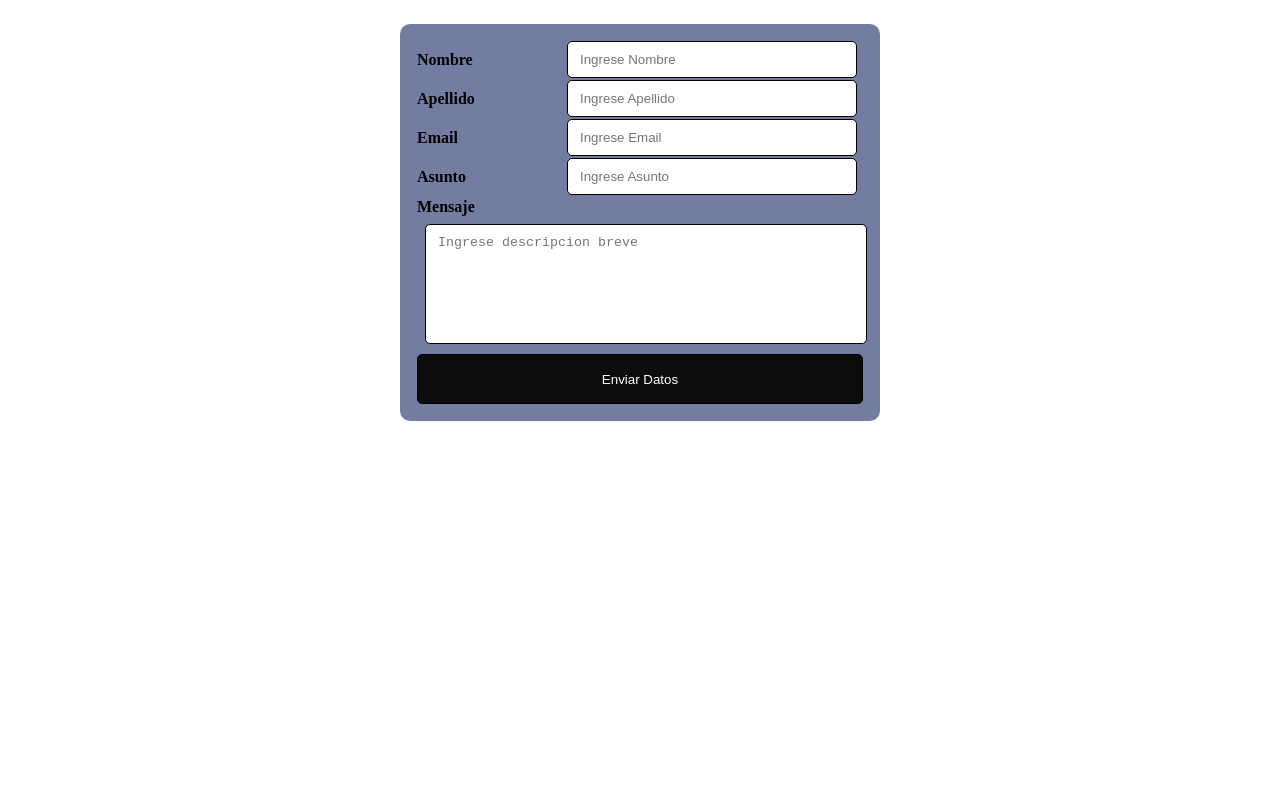
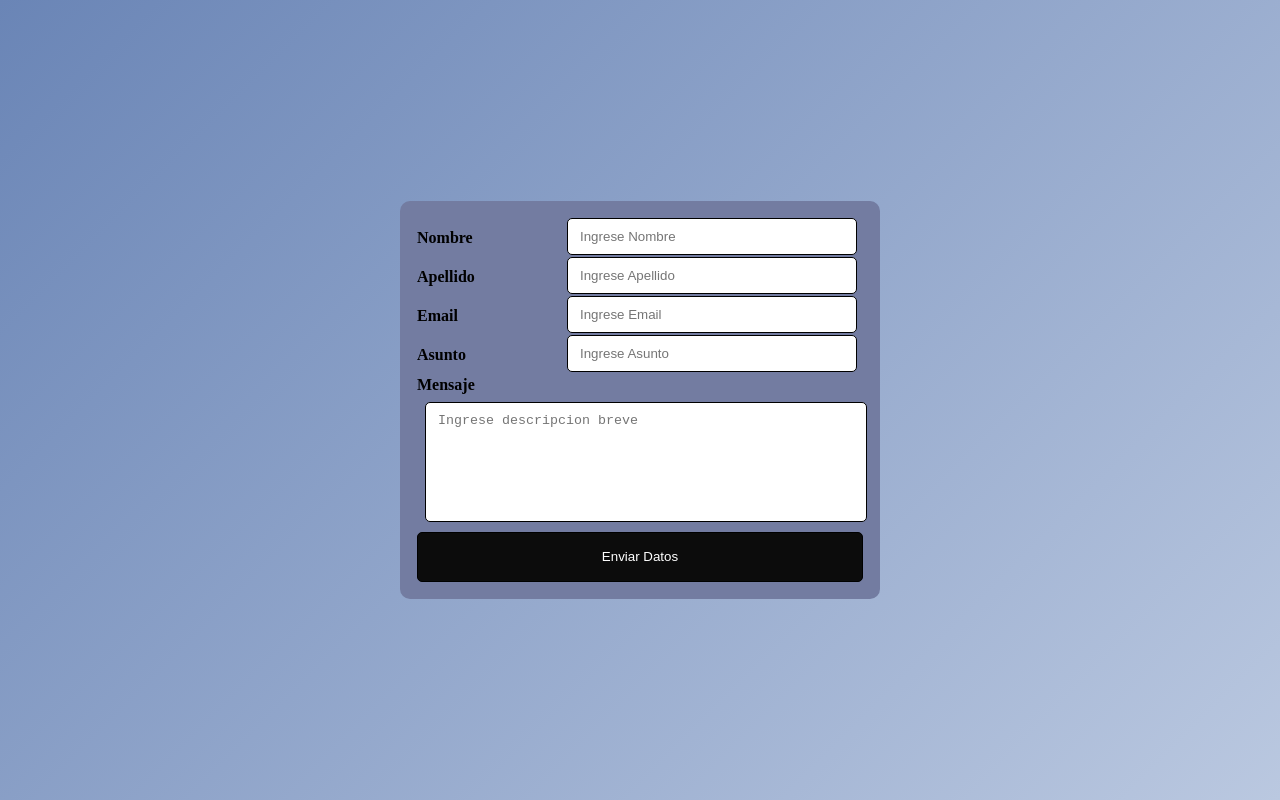
Before and after one commit to P1erosebas8/Prueba, a plain HTML site: page index.html in a window 1280 px wide. Drawn offline with Linux system fonts and the light colour scheme.

Commit message:
Prueba 2

```diff
--- a/estilos.css
+++ b/estilos.css
@@ -1,3 +1,12 @@
+body {
+    margin: 0;
+    min-height: 100vh;
+    display: flex;
+    justify-content: center;
+    align-items: center;
+    background: linear-gradient(135deg, #6a85b6, #bac8e0);
+}
+
 * {
     box-sizing: border-box;
 }
```
